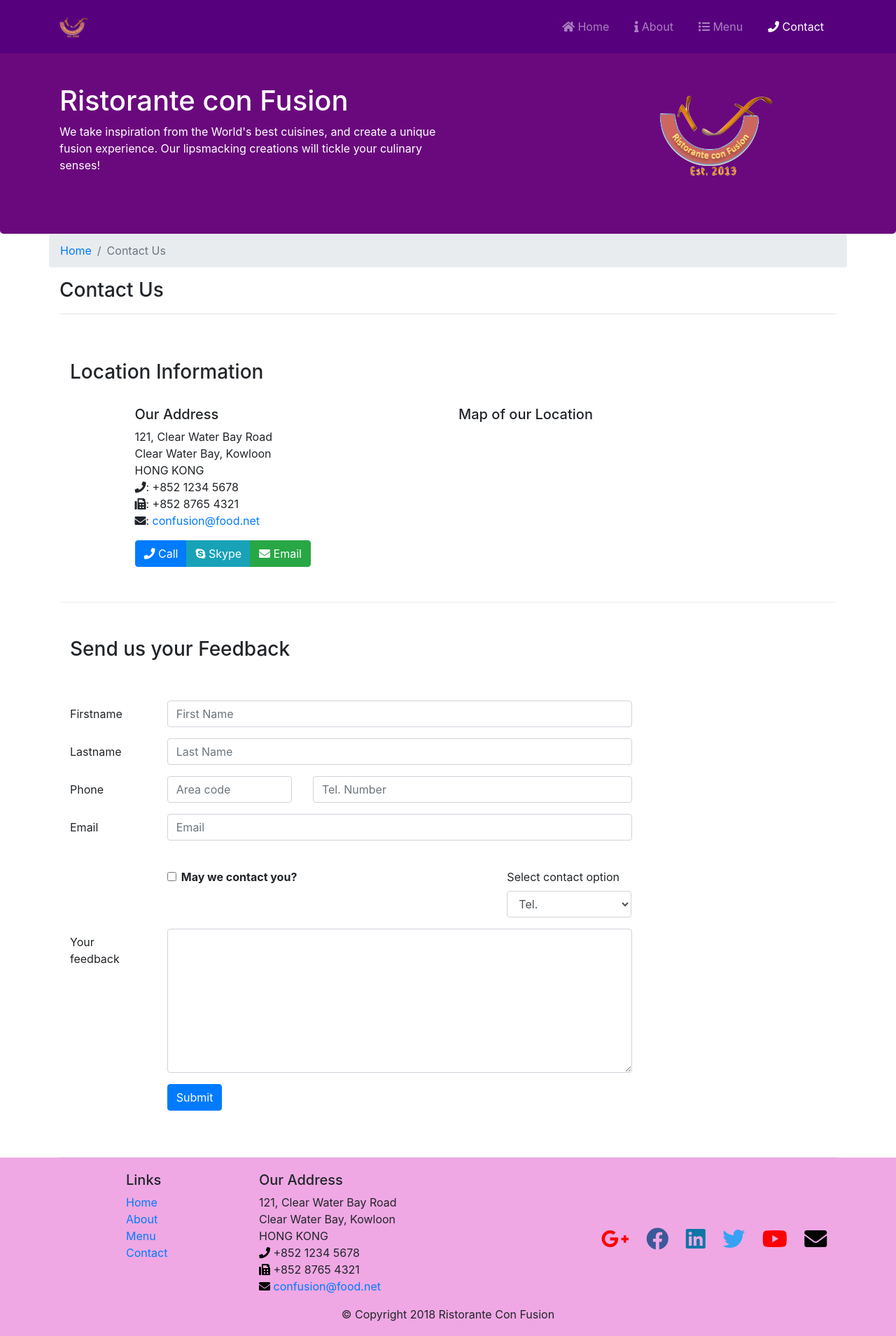
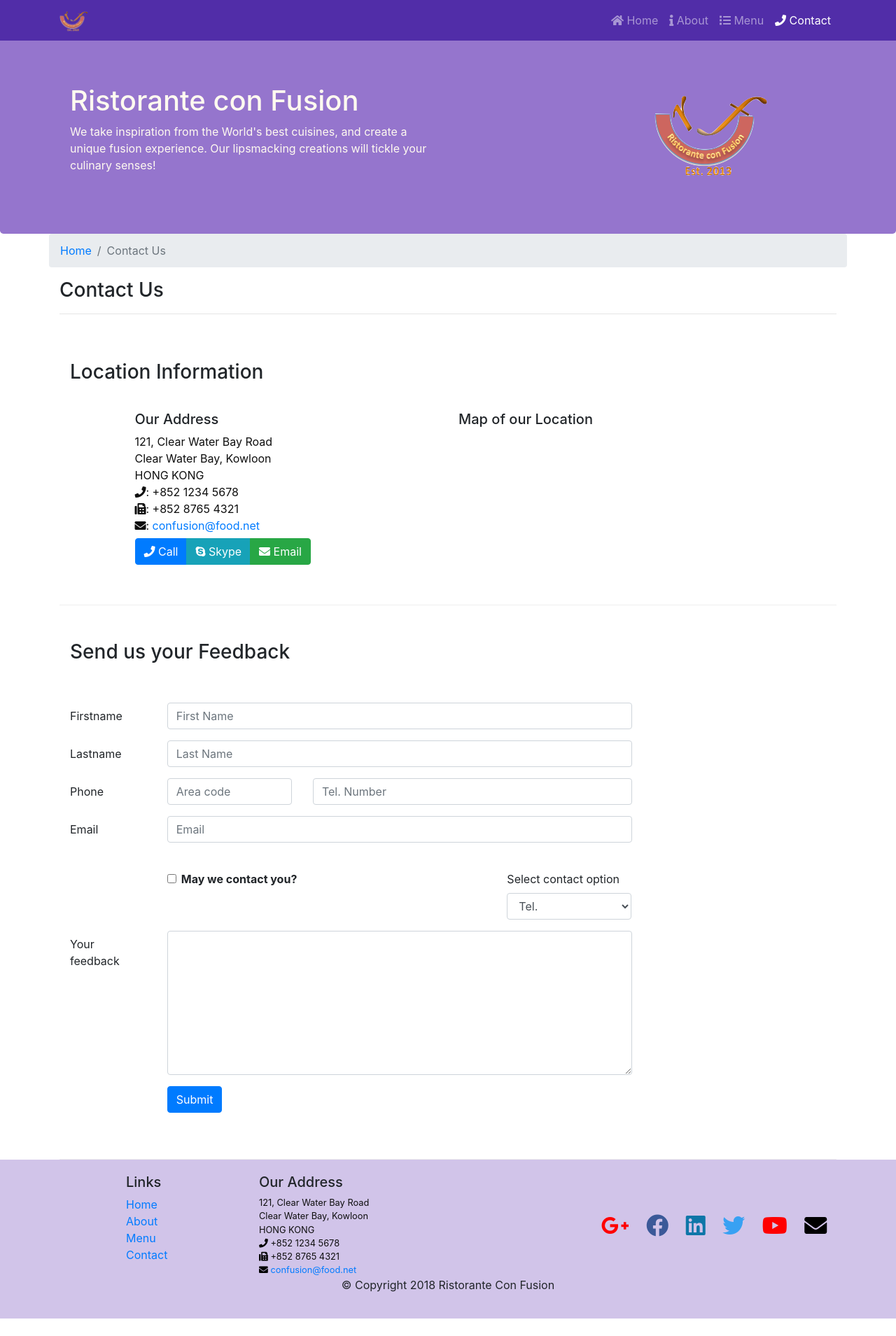
Before and after one commit to mikdhadc/Bootstrap4, a website: page contactus.html in a window 1280 px wide. Shown: the whole page at 70% size. After the commit the page ends 1884 px from the top, so only its background shows below. Drawn offline with nearby package versions, Linux system fonts and the light colour scheme; files that its build step writes are made by us from their sources.

Commit message:
exercise : Less

```diff
--- a/assets/css/styles-aboutus.css
+++ /dev/null
@@ -1,25 +0,0 @@
-/**************************  TAGS  *****************************/
-a{
-  margin: 10px;
-}
-
-/*************************** CLASSES  **************************/
-.jumbotron{
-  background: #58b4ae;
-  padding:70px 30px 70px 30px;
-  margin: 0px auto;
-  color: #ffffff;
-}
-
-.footer{
-  background-color: #abf0e9;
-  margin: 0px auto;
-  padding: 20px 0px 20px 0px;
-}
-
-.row-content{
-margin: 0px auto;
-padding: 50px 0px 50px 0px;
-border-bottom: 1px ridge;
-
-}
--- /dev/null
+++ b/assets/css/styles-less.css
@@ -0,0 +1,62 @@
+/*************** TAGS ***************/
+
+address {
+  font-size: 80%;
+  margin: 0px;
+  color: #0f0f0f;
+}
+body {
+  padding: 50px 0px 0px  0px;
+  z-index: 0;
+}
+
+/***************** CLASSES ******************/
+
+.row-header {
+  margin: 0px auto;
+  padding: 0px 0px;
+}
+.row-content {
+  margin: 0px auto;
+  padding: 50px 0px;
+  border-bottom: 1px ridge;
+  min-height: 400px;
+}
+.footer {
+  background-color: #d1c4e9;
+  margin: 0px auto;
+  padding: 20px 0px;
+}
+.jumbotron {
+  margin: 0px auto;
+  padding: 70px 30px;
+  background: #9575cd;
+  color: floralwhite;
+}
+
+.navbar-dark {
+  background-color: #512da8;
+}
+.tab-content {
+  border-left: 1px solid #ddd;
+  border-right: 1px solid #ddd;
+  border-bottom: 1px solid #ddd;
+  padding: 10px;
+}
+.carousel {
+  background: #512da8;
+}
+.carousel .carousel-item {
+  height: 300px;
+}
+.carousel .carousel-item img {
+  position: absolute;
+  top: 0;
+  left: 0;
+  min-height: 300px;
+}
+#carouselButton {
+  right: 0px;
+  position: absolute;
+  bottom: 0px;
+}
--- /dev/null
+++ b/assets/css/styles.less
@@ -0,0 +1,78 @@
+/************* Colours *************/
+
+@lt-gray: #ddd;
+@bg-dark: #512da8;
+@bg-light: #9575cd;
+@bg-pale: #d1c4e9;
+
+/*********** Height variables ***********/
+
+@carousel-item-height: 300px;
+
+.zero-margin(@pad-up-dn: 0px, @pad-left-right: 0px) {
+    margin: 0px auto;
+    padding: @pad-up-dn @pad-left-right;
+}
+
+.row-header {
+    .zero-margin();
+}
+
+.row-content {
+    .zero-margin(50px, 0px);
+    border-bottom: 1px ridge;
+    min-height: 400px;
+}
+
+.footer {
+    background-color: @bg-pale;
+    .zero-margin(20px, 0px);
+}
+
+.jumbotron {
+    .zero-margin(70px, 30px);
+    background: @bg-light;
+    color: floralwhite;
+}
+
+address {
+    font-size: 80%;
+    margin: 0px;
+    color: #0f0f0f;
+}
+
+body {
+    padding : 50px 0px 0px  0px;
+    z-index:  0;
+}
+
+
+.navbar-dark {
+    background-color: @bg-dark;
+}
+
+.tab-content {
+    border-left: 1px solid @lt-gray;
+    border-right: 1px solid @lt-gray;
+    border-bottom: 1px solid @lt-gray;
+    padding: 10px;
+}
+
+.carousel {
+    background: @bg-dark;
+    .carousel-item {_
+        height: @carousel-item-height;
+        img {
+            position: absolute;
+            top: 0;
+            left: 0;
+            min-height: 300px;
+        }
+    }
+}
+
+#carouselButton {
+    right: 0px;
+    position: absolute;
+    bottom: 0px;
+}
```
Also changed, not shown: index.html (+19 -16 lines).
